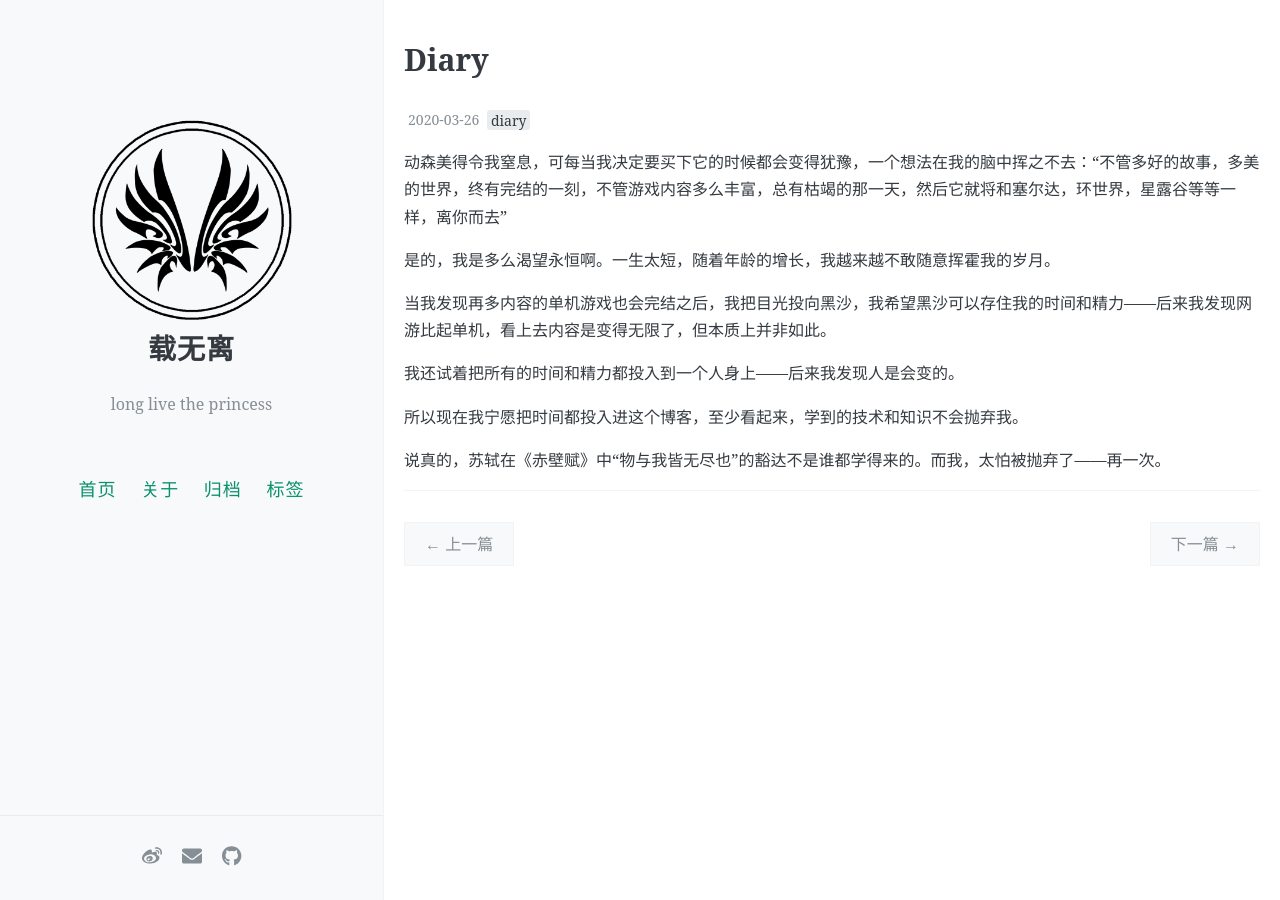
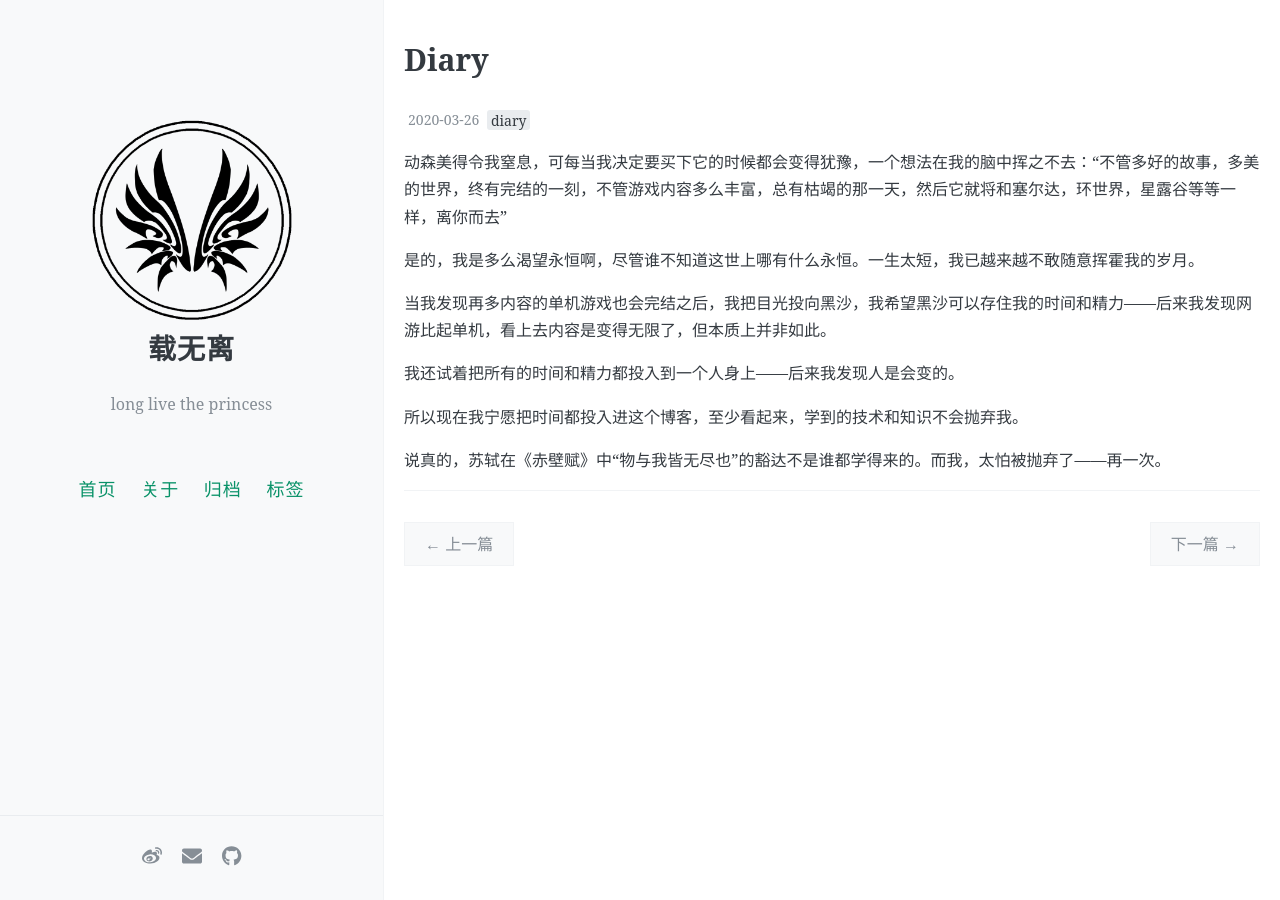
Before and after one commit to crazySyaoran/blog, a Jekyll site: the page built from _posts/2020-03-27-diary.md, in a window 1280 px wide. Built offline with Jekyll 4.4.1, drawn with Linux system fonts in a browser that asks for light colours; comment, search, counter and statistics services are not loaded.

```diff
--- a/_posts/2020-03-27-diary.md
+++ b/_posts/2020-03-27-diary.md
@@ -9,7 +9,7 @@
 
 动森美得令我窒息，可每当我决定要买下它的时候都会变得犹豫，一个想法在我的脑中挥之不去：“不管多好的故事，多美的世界，终有完结的一刻，不管游戏内容多么丰富，总有枯竭的那一天，然后它就将和塞尔达，环世界，星露谷等等一样，离你而去”
 
-是的，我是多么渴望永恒啊。一生太短，随着年龄的增长，我越来越不敢随意挥霍我的岁月。
+是的，我是多么渴望永恒啊，尽管谁不知道这世上哪有什么永恒。一生太短，我已越来越不敢随意挥霍我的岁月。
 
 当我发现再多内容的单机游戏也会完结之后，我把目光投向黑沙，我希望黑沙可以存住我的时间和精力——后来我发现网游比起单机，看上去内容是变得无限了，但本质上并非如此。
 
```
